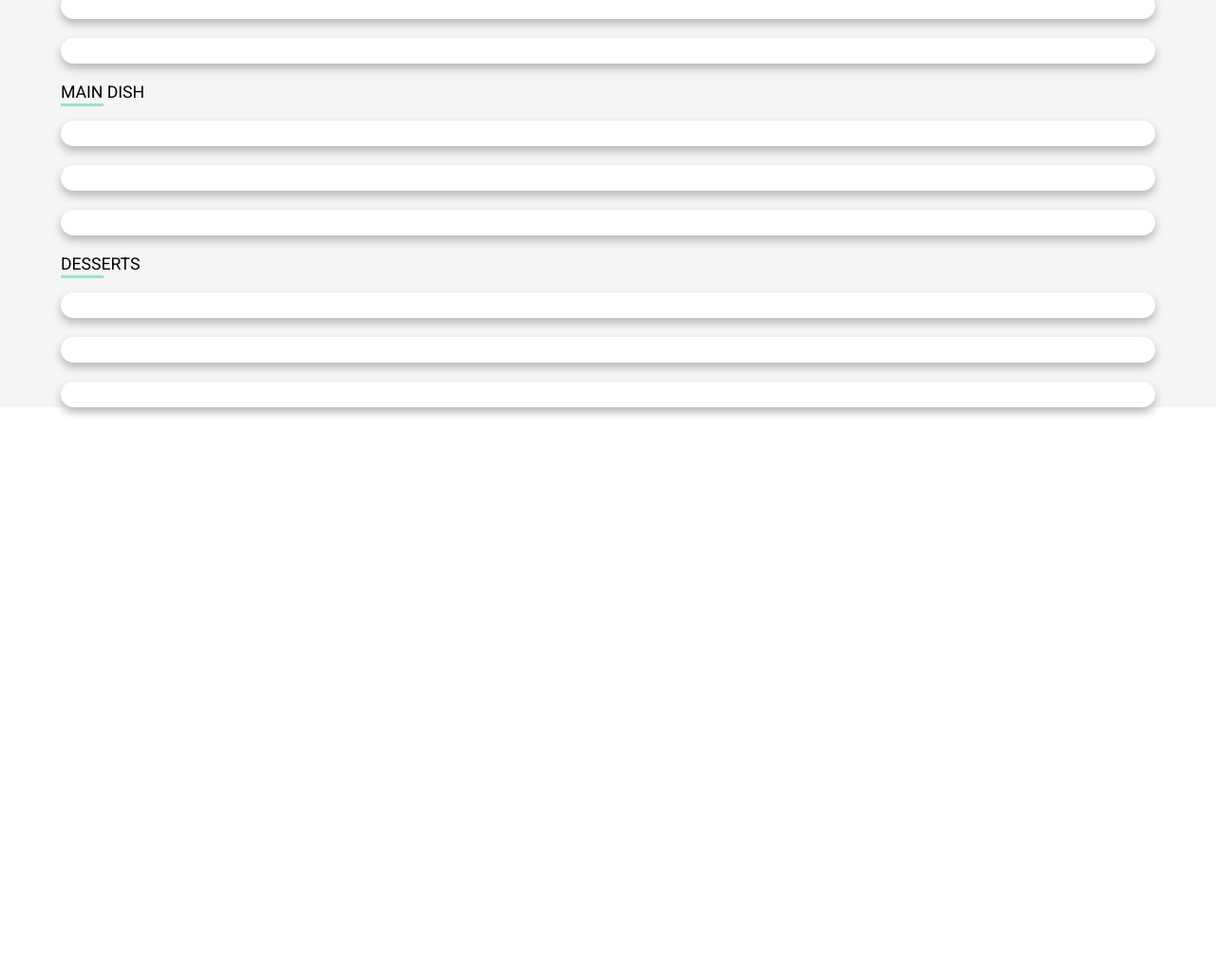
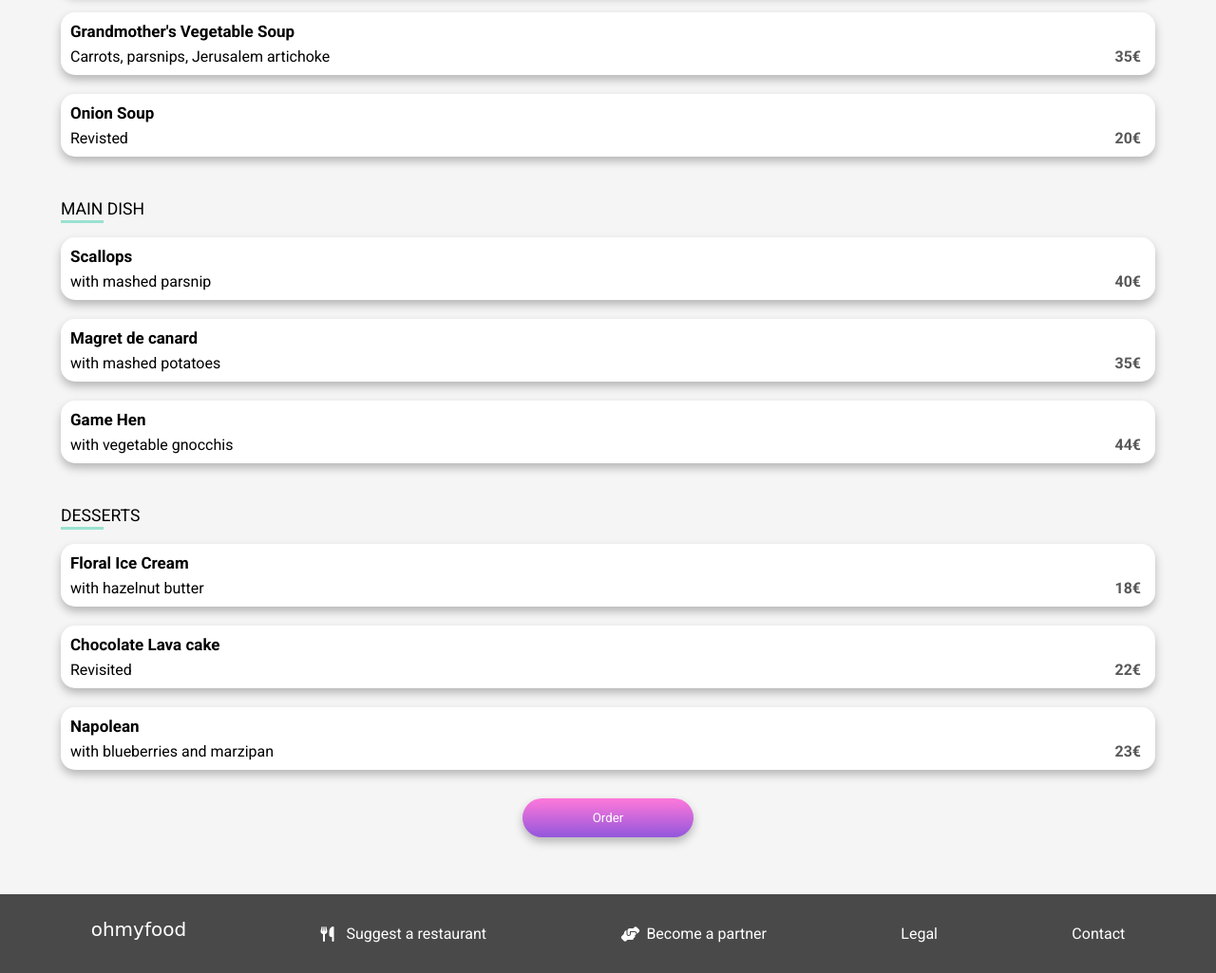
Before and after one commit to DylanNicolet/Front-End-P3-OpenClassrooms, a plain HTML site: page menu pages/bastille.html in a window 1280 px wide. Shown: the part 548-1573 px from the top of the page at 95% size. Before the commit the page ends 997 px from the top, so only its background shows below. Drawn offline with Linux system fonts and the light colour scheme; a web font is replaced by a local one.

Commit message:
completed most of menu page layout

```diff
--- a/menu pages/bastille.html
+++ b/menu pages/bastille.html
@@ -32,62 +32,79 @@
         <h3>ENTREES</h3>
         <section class="meal-card">
             <h2>Citrus Squid Carpaccio</h2>
-            <p>with orange zest</p>
+            <p class="meal-card__description">with orange zest</p>
             <p class="meal-card__price">25€</p>
             <i class="fas fa-check-circle"></i>
         </section>
         <section class="meal-card">
-            <h2></h2>
-            <p></p>
-            <p class="meal-card__price"></p>
+            <h2>Grandmother's Vegetable Soup</h2>
+            <p class="meal-card__description">Carrots, parsnips, Jerusalem artichoke</p>
+            <p class="meal-card__price">35€</p>
             <i class="fas fa-check-circle"></i>
         </section>
         <section class="meal-card">
-            <h2></h2>
-            <p></p>
-            <p class="meal-card__price"></p>
+            <h2>Onion Soup</h2>
+            <p class="meal-card__description"> Revisted</p>
+            <p class="meal-card__price">20€</p>
             <i class="fas fa-check-circle"></i>
         </section>
 
         <h3>MAIN DISH</h3>
         <section class="meal-card">
-            <h2></h2>
-            <p></p>
-            <p class="meal-card__price"></p>
+            <h2>Scallops</h2>
+            <p class="meal-card__description">with mashed parsnip</p>
+            <p class="meal-card__price">40€</p>
             <i class="fas fa-check-circle"></i>
         </section>
         <section class="meal-card">
-            <h2></h2>
-            <p></p>
-            <p class="meal-card__price"></p>
+            <h2>Magret de canard</h2>
+            <p class="meal-card__description">with mashed potatoes</p>
+            <p class="meal-card__price">35€</p>
             <i class="fas fa-check-circle"></i>
         </section>
         <section class="meal-card">
-            <h2></h2>
-            <p></p>
-            <p class="meal-card__price"></p>
+            <h2>Game Hen</h2>
+            <p class="meal-card__description">with vegetable gnocchis</p>
+            <p class="meal-card__price">44€</p>
             <i class="fas fa-check-circle"></i>
         </section>
 
         <h3>DESSERTS</h3>
         <section class="meal-card">
-            <h2></h2>
-            <p></p>
-            <p class="meal-card__price"></p>
+            <h2>Floral Ice Cream</h2>
+            <p class="meal-card__description">with hazelnut butter</p>
+            <p class="meal-card__price">18€</p>
             <i class="fas fa-check-circle"></i>
         </section>
         <section class="meal-card">
-            <h2></h2>
-            <p></p>
-            <p class="meal-card__price"></p>
+            <h2>Chocolate Lava cake</h2>
+            <p class="meal-card__description">Revisited</p>
+            <p class="meal-card__price">22€</p>
             <i class="fas fa-check-circle"></i>
         </section>
         <section class="meal-card">
-            <h2></h2>
-            <p></p>
-            <p class="meal-card__price"></p>
+            <h2>Napolean</h2>
+            <p class="meal-card__description">with blueberries and marzipan</p>
+            <p class="meal-card__price">23€</p>
             <i class="fas fa-check-circle"></i>
         </section>
+
+        <button class="btn-main"><a href="">Order</a></button>
     </section>
+
+    <footer>
+        <h2>ohmyfood</h2>
+        <a href="#">
+            <i class="fas fa-utensils"></i>
+            <p>Suggest a restaurant</p>
+        </a>
+        <a href="#">
+            <i class="fas fa-hands-helping"></i>
+            <p>Become a partner</p>
+        </a>
+        <a href="#">Legal</a>
+
+        <a href="#">Contact</a>
+    </footer>
 </body>
 </html>
--- a/sass/components/_buttons.scss
+++ b/sass/components/_buttons.scss
@@ -4,6 +4,9 @@
     cursor: pointer;
     outline: none;
     border: none;
+    display: block;
+    margin: 30px auto 0px auto;
+    padding: 13px 20px;
     @include btn-gradient;
     @include drop-shadow;
 
--- a/sass/layouts/_menu-layout.scss
+++ b/sass/layouts/_menu-layout.scss
@@ -9,6 +9,7 @@
 
 .menu-section{
     background-color: $bkg-secondary;
+    padding: 0px 0px 60px 0px;
 
     &__title{
         margin: 0px 5%;
@@ -16,7 +17,7 @@
         justify-content: space-between;
 
         h1{
-            margin: 25px 0px;
+            margin: 25px 0px 0px 0px;
             font-family: $title-font;
             font-weight: 400;
             font-size: 2rem;
@@ -26,7 +27,7 @@
     h3{
         font-size: 1.1rem;
         font-weight: 400;
-        margin: 0px 5% 20px 5%;
+        margin: 45px 5% 20px 5%;
         position: relative;
 
         &::before{
@@ -58,7 +59,7 @@
         margin: 10px 7px 7px 10px;
     }
 
-    p{
+    &__description{
         margin: 0px 7px 10px 10px;
     }
 
@@ -67,8 +68,9 @@
     }
 
     &__price{
+        margin: 0px 0px;
         font-weight: 600;
-        padding: 0px 15px;
+        padding: 0px 15px 0px 0px;
         color: $font-dark;
     }
 }
--- a/sass/pages/_homepage.scss
+++ b/sass/pages/_homepage.scss
@@ -18,12 +18,7 @@
     p{
         color: $font-dark;
         font-size: 17px;
-        margin: 0px 0px 30px 0px;
-    }
-
-    button{
-        margin: 0px 0px 50px 0px;
-        padding: 13px 20px;
+        margin: 0px;
     }
 
     @include tablet-only{
```
Also changed, not shown: sass/style.css, 1 other file.
